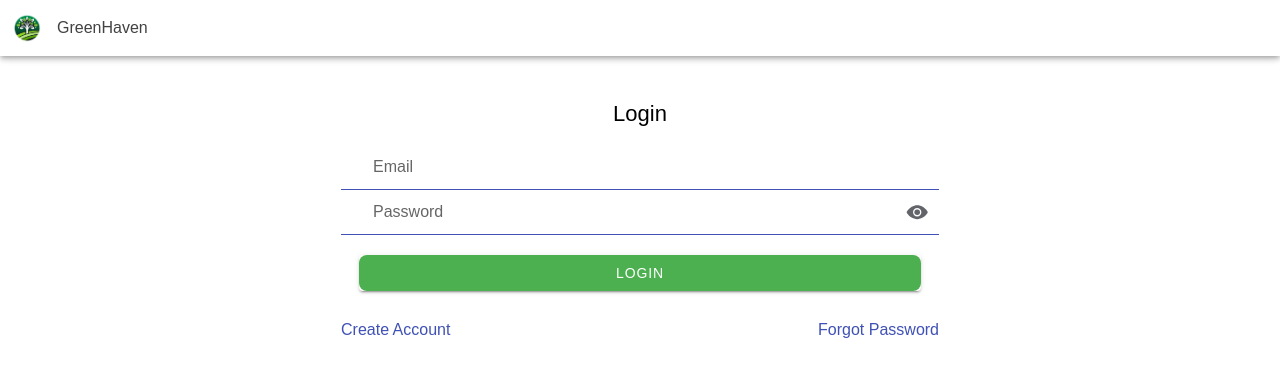
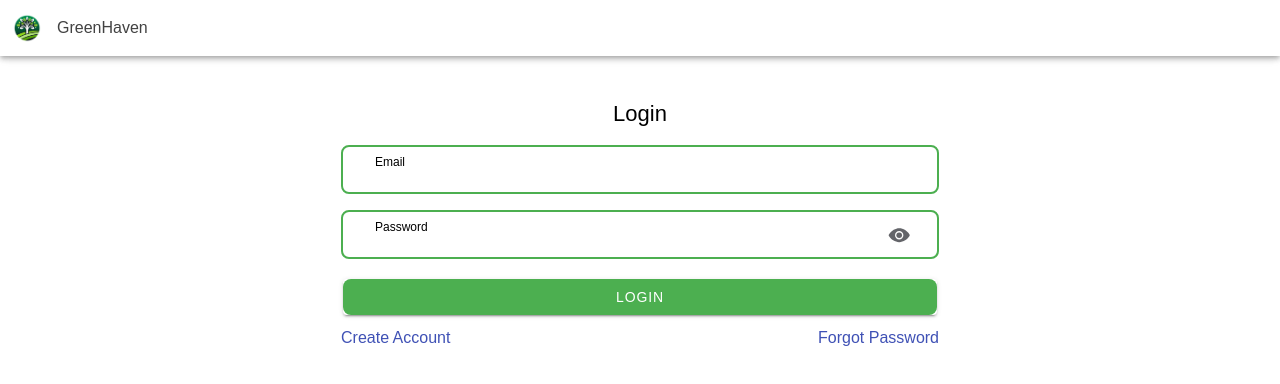
Before and after one commit to aaronblac/greenhaven, a React (Vite) app: page /Login in a window 1280 px wide. Shown: the top 384 px of the page. Built offline with nearby package versions, Linux system fonts and the light colour scheme; no server answers.

Commit message:
styling cleanup

```diff
--- a/package.json
+++ b/package.json
@@ -14,6 +14,7 @@
   "dependencies": {
     "@capacitor/app": "6.0.0",
     "@capacitor/core": "6.1.0",
+    "@capacitor/geolocation": "^6.0.1",
     "@capacitor/haptics": "6.0.0",
     "@capacitor/keyboard": "6.0.1",
     "@capacitor/status-bar": "6.0.0",
--- a/src/components/SearchBar/search-bar.tsx
+++ b/src/components/SearchBar/search-bar.tsx
@@ -11,7 +11,7 @@ interface CustomSearchbarProps {
 
 const CustomSearchbar: React.FC<CustomSearchbarProps> = ({ value, onIonChange, onGeoClick }) => {
   return (
-    <div style={{ position: 'relative' }}>
+    <div className='full' style={{ position: 'relative' }}>
       <IonSearchbar value={value} onIonChange={onIonChange} className='ion-searchbar-clear-button input-field'/>
       <IonButton
         fill="clear"
--- a/src/components/SearchResults/map-view.tsx
+++ b/src/components/SearchResults/map-view.tsx
@@ -94,7 +94,7 @@ const MapView: React.FC<MapViewProps> = ({ places, searchText }) => {
     initializeMap();
   }, [places, history]);
 
-  return <IonCard style={{height:'calc(100dvh - 18rem)'}}><div ref={mapRef} style={{ width: '100%', height: '100%' }} /></IonCard>;
+  return <IonCard className='full' style={{height:'calc(100dvh - 19rem)'}}><div ref={mapRef} style={{ width: '100%', height: '100%' }} /></IonCard>;
 };
 
 export default MapView;
--- a/src/components/TopMenu/top-menu.tsx
+++ b/src/components/TopMenu/top-menu.tsx
@@ -73,7 +73,7 @@ const TopMenu: React.FC = () => {
                             <IonText>{currUser}</IonText>
                         </div>
                     ) : (
-                        <IonText>Menu</IonText>
+                        <IonText className="ion-padding-horizontal">Menu</IonText>
                     )}
                 </IonToolbar>
             </IonHeader>
--- a/src/pages/Favorites.tsx
+++ b/src/pages/Favorites.tsx
@@ -63,7 +63,7 @@ const Favorites: React.FC<FavoritesProps> = ({ isAuthenticated, userId }) => {
                     <IonRow className="text-center full">
                         <h3 className="full">Favorite Havens</h3>
                     </IonRow>
-                    <IonRow className="full">
+                    <IonRow className="full favorites">
                         {favorites.length > 0 ? (
                             <ListView searchText="" places={favorites} isAuthenticated={isAuthenticated} userId={userId}/>
                         ) : (
--- a/src/pages/ForgotPassword.tsx
+++ b/src/pages/ForgotPassword.tsx
@@ -11,7 +11,6 @@ import {
   IonPage,
 } from '@ionic/react';
 import { getAuth, sendPasswordResetEmail } from 'firebase/auth';
-import { arrowBack } from 'ionicons/icons';
 
 const ForgotPasswordPage: React.FC = () => {
   const [emailVerification, setEmailVerification] = useState('');
@@ -65,7 +64,8 @@ const ForgotPasswordPage: React.FC = () => {
               <IonInput
                 type='email'
                 className='input-field'
-                placeholder='Enter Email Address'
+                label='Enter Email Address'
+                labelPlacement='stacked'
                 value={emailVerification}
                 onIonChange={e => setEmailVerification(e.detail.value!)}
               />
--- a/src/pages/Login.tsx
+++ b/src/pages/Login.tsx
@@ -70,10 +70,11 @@ const Login: React.FC = () => {
               <h3>Login</h3>
             </IonText>
           </IonRow>
-          <form onSubmit={handleSubmit}>
+          <form className="flex flex-column gap-16" onSubmit={handleSubmit}>
             <IonRow>
               <IonInput
-                placeholder="Email"
+                label="Email"
+                labelPlacement="stacked"
                 value={email}
                 onIonChange={(e) => setEmail(e.detail.value!)}
                 type="email"
@@ -81,7 +82,8 @@ const Login: React.FC = () => {
             </IonRow>
             <IonRow>
               <IonInput
-                placeholder="Password"
+                label="Password"
+                labelPlacement="stacked"
                 value={password}
                 onIonChange={(e) => setPassword(e.detail.value!)}
                 type="password"
@@ -89,7 +91,7 @@ const Login: React.FC = () => {
                 <IonInputPasswordToggle color={'medium'} slot='end' />
               </IonInput>
             </IonRow>
-            <IonRow className='ion-padding'>
+            <IonRow>
               <IonButton expand='block' className='button primary' type='submit'>Login</IonButton>
             </IonRow>
           </form>
--- a/src/pages/Register.tsx
+++ b/src/pages/Register.tsx
@@ -84,10 +84,11 @@ const Register: React.FC = () => {
               <h3>Register</h3>
             </IonText>
           </IonRow>
-          <form onSubmit={handleSubmit}>
+          <form className='flex flex-column gap-16' onSubmit={handleSubmit}>
             <IonRow>
               <IonInput
-                placeholder="Username"
+                label="Username"
+                labelPlacement="stacked"
                 value={username}
                 onIonChange={(e) => setUsername(e.detail.value!)}
                 type="text"
@@ -95,7 +96,8 @@ const Register: React.FC = () => {
             </IonRow>
             <IonRow>
               <IonInput
-                placeholder="Email"
+                label="Email"
+                labelPlacement="stacked"
                 value={email}
                 onIonChange={(e) => setEmail(e.detail.value!)}
                 type="email"
@@ -103,7 +105,8 @@ const Register: React.FC = () => {
             </IonRow>
             <IonRow>
               <IonInput
-                placeholder="Password"
+                label="Password"
+                labelPlacement="stacked"
                 value={password}
                 onIonChange={(e) => setPassword(e.detail.value!)}
                 type="password"
@@ -113,7 +116,8 @@ const Register: React.FC = () => {
             </IonRow>
             <IonRow>
               <IonInput
-                placeholder="Confirm Password"
+                label="Confirm Password"
+                labelPlacement="stacked"
                 value={confirmPassword}
                 onIonChange={(e) => setConfirmPassword(e.detail.value!)}
                 type="password"
@@ -121,7 +125,7 @@ const Register: React.FC = () => {
                 <IonInputPasswordToggle color={'medium'} slot='end'/>
               </IonInput>
             </IonRow>
-            <IonRow className='ion-padding'>
+            <IonRow>
               <IonButton expand='block' className='button primary' type='submit'>Register</IonButton>
             </IonRow>
           </form>
--- a/src/pages/WriteReview.tsx
+++ b/src/pages/WriteReview.tsx
@@ -69,7 +69,7 @@ const WriteReview: React.FC<WriteReviewProps> = ({ isAuthenticated, userId, user
                             placeholder="Write your review here..."
                         />
                     </IonRow>
-                    <IonRow className="ion-padding">
+                    <IonRow className="my-16">
                         <IonButton expand="block" color="primary" onClick={handleReviewSubmit} disabled={!isFormValid}>
                             Submit Review
                         </IonButton>
--- a/src/styles.scss
+++ b/src/styles.scss
@@ -157,22 +157,41 @@ input {
     margin-bottom: .25rem;
 }
 
-.sc-ion-input-md-h {
-    --padding-top: .425rem;
-    --padding-bottom: .425rem;
+.sc-ion-input-md-h,
+ion-input,
+input {
+    --padding-top: .25rem;
+    --padding-bottom: .25rem;
     --padding-end: 2rem;
     --padding-start: 2rem;
-    border-bottom: 1px solid $secondary;
+    border-radius:0.5rem;
+    border: 2px solid $primary;
+}
+
+.input-label-placement-stacked.sc-ion-input-md-h{
+    min-height:2.25rem;
+
+}
+.label-floating.sc-ion-input-md-h .label-text-wrapper.sc-ion-input-md {
+    transform:translateY(25%) scale(0.75)
+}
+
+.has-focus.sc-ion-input-md-h .input-highlight.sc-ion-input-md{
+    transform:none;
+    height:0rem;
+    width:0rem;
 }
 
 ion-input-password-toggle{
     position:absolute;
-    right: -2rem;
+    right: -1rem;
+    bottom:-.35rem;
 }
 
 // Search
-.searchbar-input.sc-ion-searchbar-md {
-    padding: .425rem 2rem;
+.searchbar-input.sc-ion-searchbar-md,
+input {
+    padding: .425rem 3rem .425rem 2rem;
     border: 2px solid $primary;
     border-radius:0.5rem;
 
@@ -191,8 +210,15 @@ input[type=checkbox]{
 }
 
 // Text Area
-.textarea-fill-outline.sc-ion-textarea-md-h{
-    --border-radius: 0.5rem;
+.textarea-fill-outline.sc-ion-textarea-md-h,
+textarea{
+    border:2px solid $primary;
+    border-radius:0.5rem;
+    min-height: 5rem;
+}
+.textarea-fill-outline.sc-ion-textarea-md-h .textarea-outline-end.sc-ion-textarea-md,
+.textarea-fill-outline.sc-ion-textarea-md-h .textarea-outline-start.sc-ion-textarea-md  {
+    border:none;
 }
 
 //Toast
@@ -291,7 +317,10 @@ ion-card{
 }
 .scrolling-list{
     overflow-y:auto;
-    max-height: calc(100% - 14rem);
+    max-height: calc(100dvh - 18rem);
+    .favorites &{
+        max-height: calc(100dvh - 12rem);
+    }
 }
 ion-ripple-effect {
     color: transparent;
@@ -307,7 +336,7 @@ ion-ripple-effect {
 .page-container{
     max-width: 40rem;
     margin:4rem auto 0rem;
-    height: calc(100dvh - 3rem)
+    height: calc(100dvh - 6rem)
 }
 
 .favorite-review{
@@ -346,3 +375,7 @@ ion-select-popover{
         border-radius:0.5rem;
     }
 }
+
+.mt-16{
+    margin-top:1rem;
+}
```
Also changed, not shown: src/App.tsx (+0 -9 lines), src/pages/Home.tsx (+65 -49 lines), 1 other file (tests, documents, lock files or other folders).
